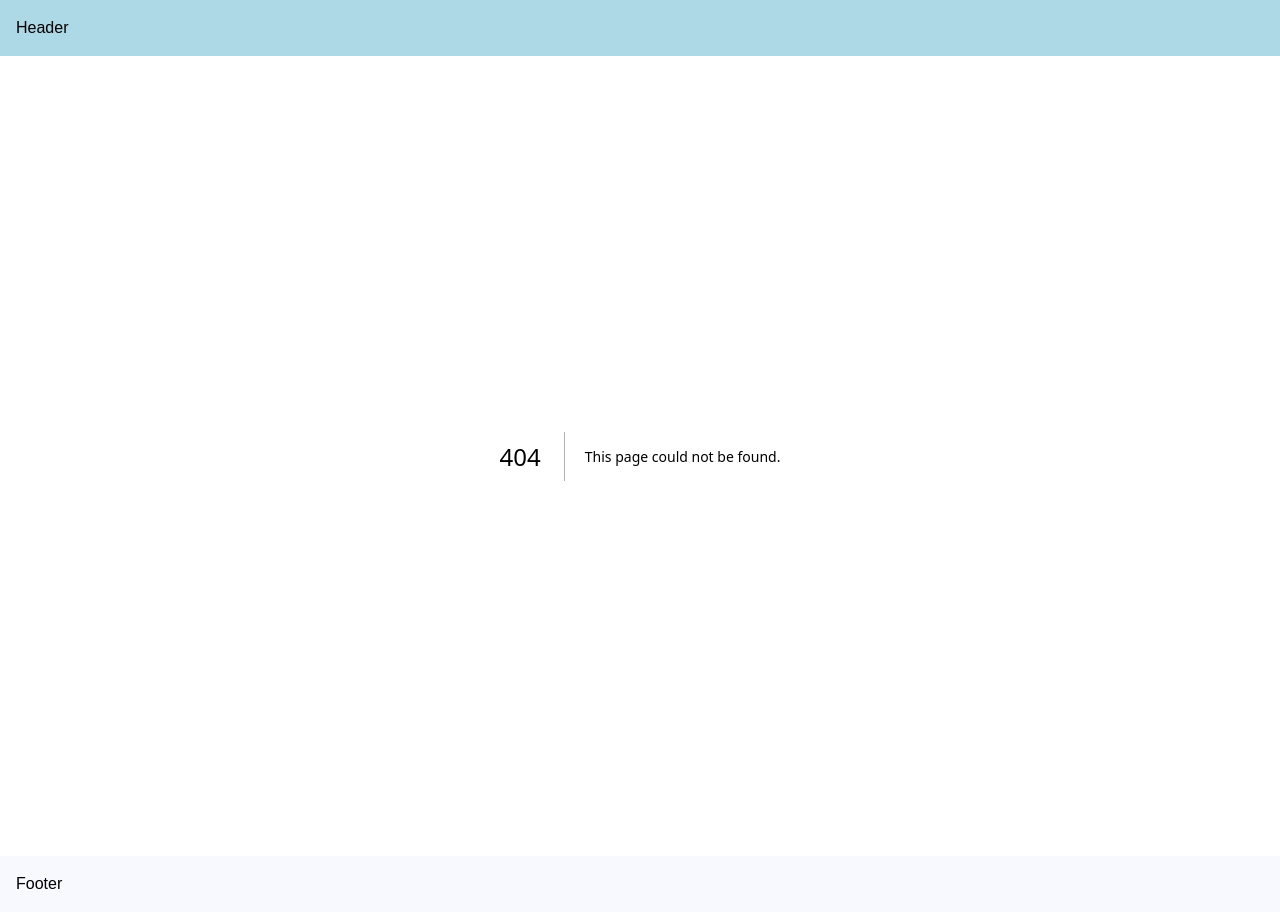
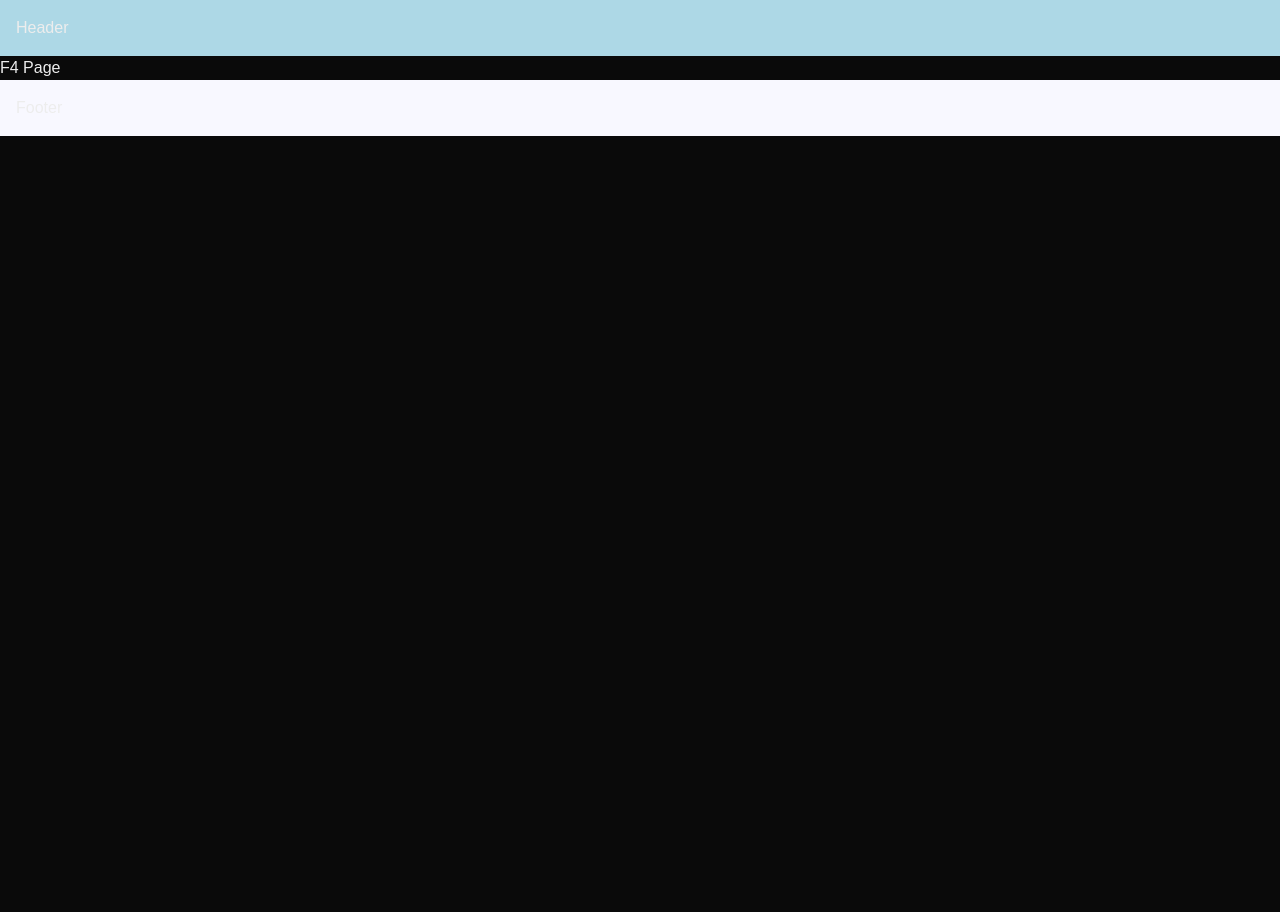
Before and after one commit to teja-afk/nextjs-practise, a Next.js app: page /f4 in a window 1280 px wide. Before the commit this address had no page. After the commit the page ends 800 px from the top, so only its background shows below. Built offline with nearby package versions, Linux system fonts and the light colour scheme.

Commit message:
add: intercepting routes (two levels above)

```diff
--- /dev/null
+++ b/app/f1/f2/(..)(..)f4/page.tsx
@@ -0,0 +1,3 @@
+export default function InterceptedF4Page(){
+    return <h1>(..)(..) Intercepted F4 Page</h1>
+}
--- /dev/null
+++ b/app/f4/page.tsx
@@ -0,0 +1,3 @@
+export default function F4(){
+    return <h1>F4 Page</h1>
+}
```
